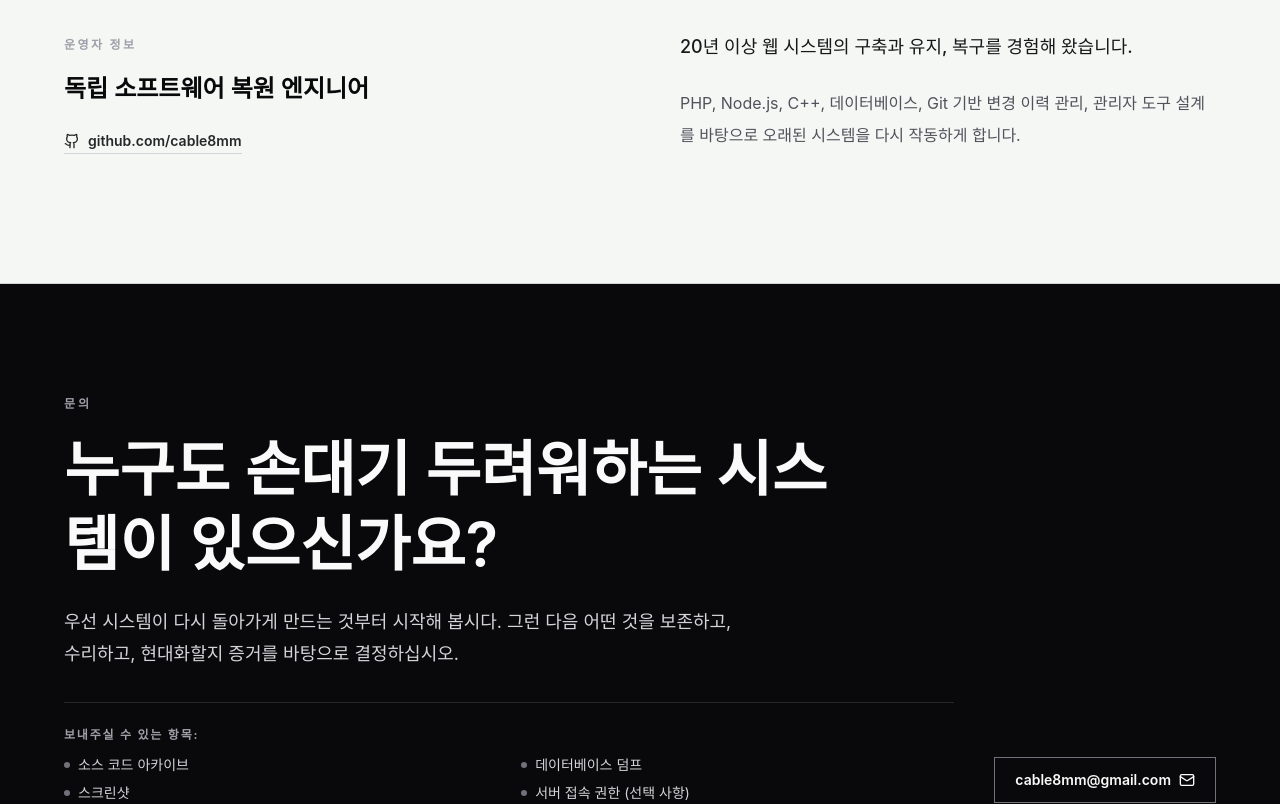
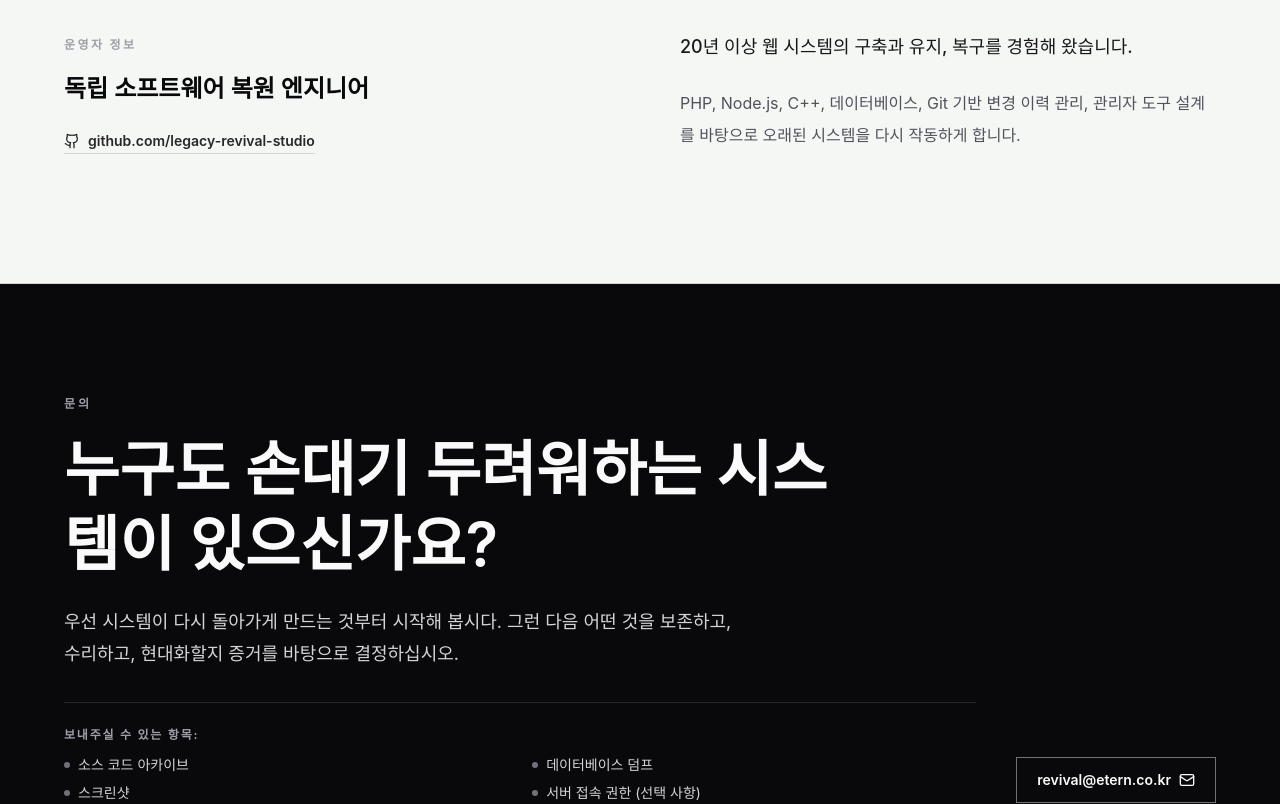
Before and after one commit to cable8mm/etern.co.kr, a React (Vite) app: page / in a window 1280 px wide. Shown: the part 6080-6884 px from the top of the page. Built offline with nearby package versions, Linux system fonts and the light colour scheme.

Commit message:
Replace github informations (#34)

```diff
--- a/prerender.js
+++ b/prerender.js
@@ -289,7 +289,7 @@ routes.forEach((route) => {
           alternateName: '레거시 리바이벌 스튜디오',
           url: BASE_URL,
           logo: `${BASE_URL}/favicon.svg`,
-          sameAs: ['https://github.com/cable8mm'],
+          sameAs: ['https://github.com/legacy-revival-studio'],
         },
         {
           '@type': 'WebSite',
--- a/src/App.jsx
+++ b/src/App.jsx
@@ -691,13 +691,13 @@ function TechnicalGroundSection() {
             </h3>
             <div className="mt-6">
               <a
-                href="https://github.com/cable8mm"
+                href="https://github.com/legacy-revival-studio"
                 target="_blank"
                 rel="noopener noreferrer"
                 className="inline-flex items-center gap-2 text-sm font-semibold text-zinc-800 dark:text-zinc-300 transition-colors hover:text-zinc-950 dark:hover:text-zinc-50 border-b border-zinc-300 dark:border-zinc-700 pb-0.5"
               >
                 <Github size={16} />
-                <span>github.com/cable8mm</span>
+                <span>github.com/legacy-revival-studio</span>
               </a>
             </div>
           </div>
@@ -758,10 +758,10 @@ function ContactBand() {
           </div>
         </div>
         <a
-          href="mailto:cable8mm@gmail.com"
+          href="mailto:revival@etern.co.kr"
           className="inline-flex items-center justify-center gap-2 border border-zinc-500 px-5 py-3 text-sm font-semibold text-zinc-50 transition-colors hover:border-zinc-50"
         >
-          cable8mm@gmail.com <Mail size={16} />
+          revival@etern.co.kr <Mail size={16} />
         </a>
       </div>
     </section>
@@ -777,7 +777,7 @@ function Footer() {
           <p>{t('footer.copyright')}</p>
           <span className="hidden md:inline text-zinc-800">|</span>
           <a
-            href="https://github.com/cable8mm"
+            href="https://github.com/legacy-revival-studio"
             target="_blank"
             rel="noopener noreferrer"
             className="inline-flex items-center gap-1.5 text-zinc-400 hover:text-zinc-50 transition-colors"
@@ -1178,7 +1178,7 @@ function AboutPage() {
               </h3>
               <div className="mt-6">
                 <a
-                  href="https://github.com/cable8mm"
+                  href="https://github.com/legacy-revival-studio"
                   target="_blank"
                   rel="noopener noreferrer"
                   className="inline-flex items-center gap-2.5 border border-zinc-300 dark:border-zinc-700 bg-transparent px-4 py-2 text-sm font-semibold text-zinc-950 dark:text-zinc-50 transition-colors hover:border-zinc-950 hover:bg-zinc-50 dark:hover:border-zinc-300 dark:hover:bg-zinc-900"
@@ -1222,10 +1222,10 @@ function ContactPage() {
               {t('contact.email_label')}
             </p>
             <a
-              href="mailto:cable8mm@gmail.com"
+              href="mailto:revival@etern.co.kr"
               className="mt-4 inline-flex items-center gap-2 text-2xl font-semibold text-zinc-950 dark:text-zinc-50"
             >
-              cable8mm@gmail.com <Mail size={20} />
+              revival@etern.co.kr <Mail size={20} />
             </a>
             <p className="mt-6 leading-7 text-zinc-600 dark:text-zinc-400">
               {t('contact.email_note')}
```
